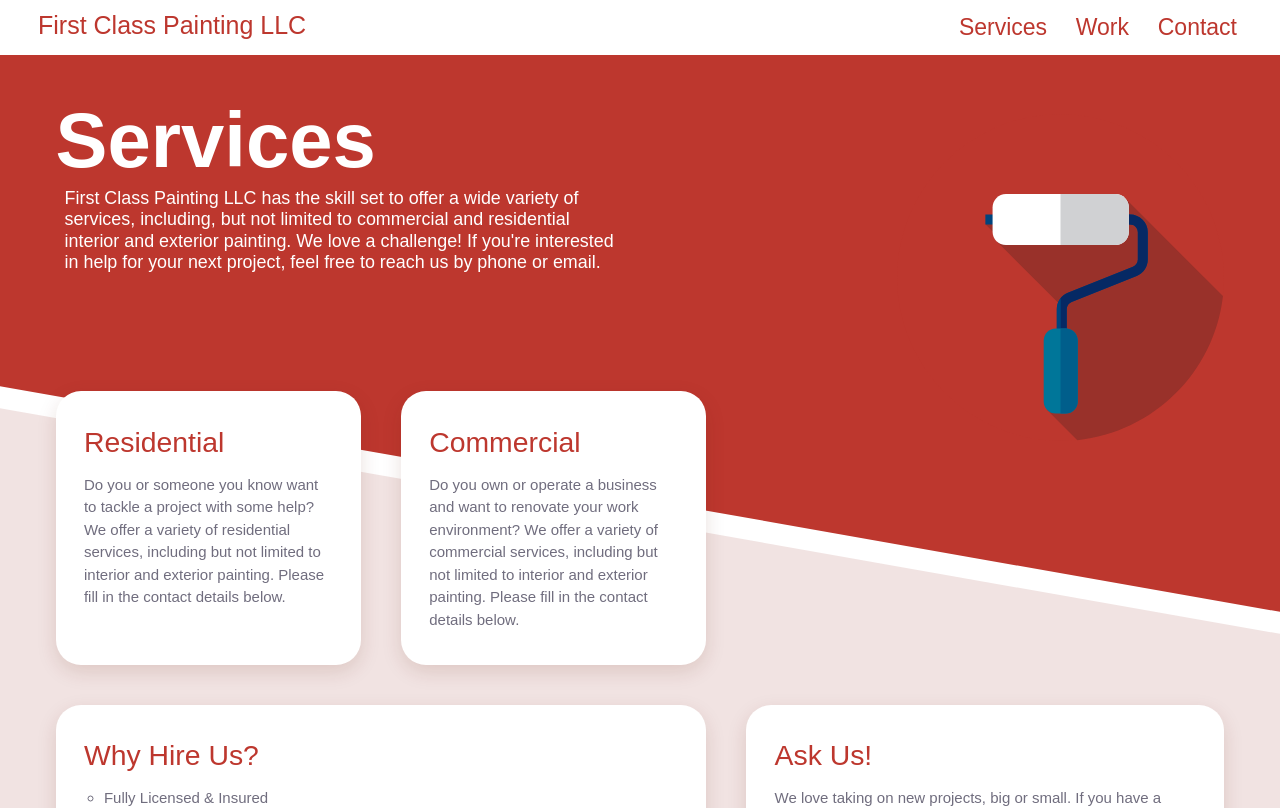
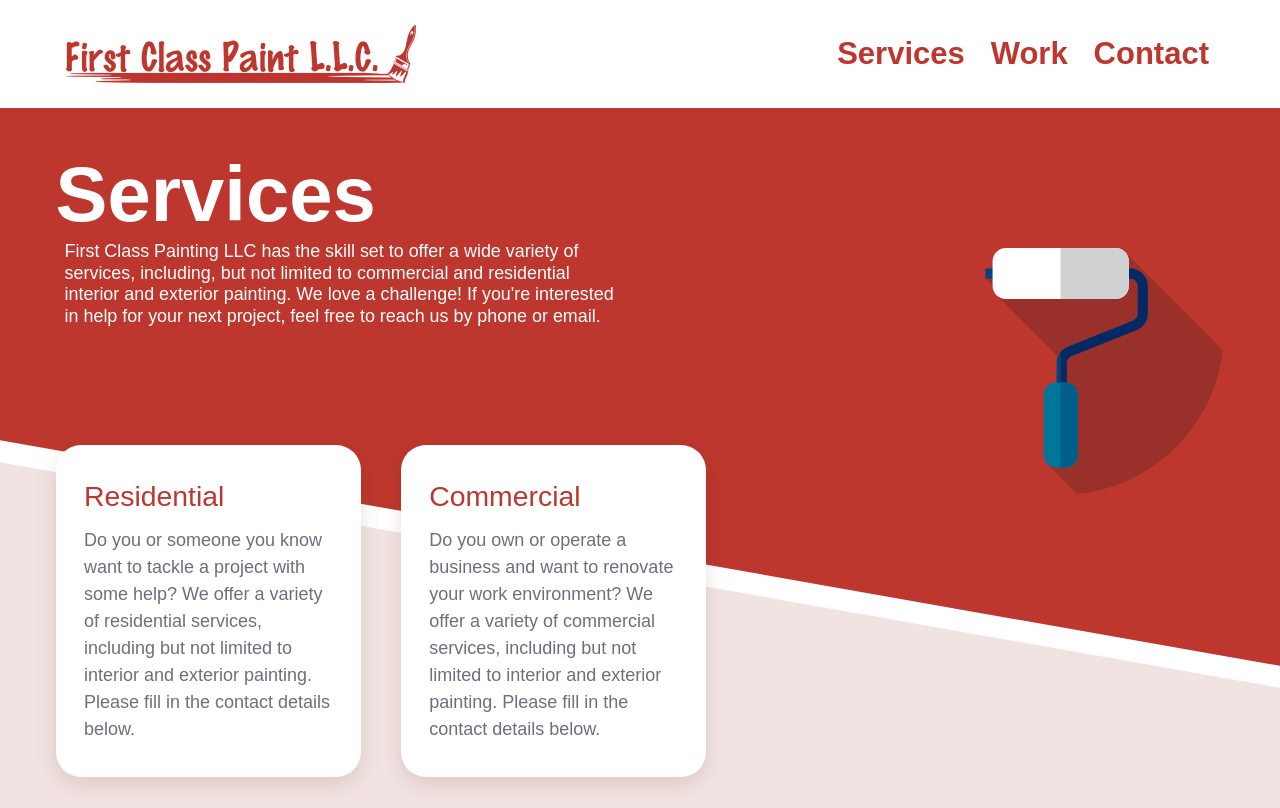
Before and after one commit to jnordan132/FirstClassPaintingLLC, a React (Create React App) app: page / in a window 1280 px wide. Shown: the top 808 px of the page. Built offline with nearby package versions, Linux system fonts and the light colour scheme.

Commit message:
continued SEO updates

```diff
--- a/public/index.html
+++ b/public/index.html
@@ -19,6 +19,14 @@
     />
     <title>Expert Painting Services | First Class Painting LLC</title>
   </head>
+  <script async src="https://www.googletagmanager.com/gtag/js?id=G-DCY709PYN2"></script>
+<script>
+  window.dataLayer = window.dataLayer || [];
+  function gtag(){dataLayer.push(arguments);}
+  gtag('js', new Date());
+
+  gtag('config', 'G-DCY709PYN2');
+</script>
   <body>
     <div id="root"></div>
     <script
--- a/src/components/Footer/index.tsx
+++ b/src/components/Footer/index.tsx
@@ -183,7 +183,7 @@ export default class Footer extends React.Component {
                   duration={500}
                 >
                   <a href="tel:9107463360" className="nav-link active">
-                    +1 (910) 746-3360
+                    (910) 746-3360
                   </a>
                 </Link>
               </li>
@@ -206,7 +206,7 @@ export default class Footer extends React.Component {
           </section>
           <br />
           <div className="copyright">
-            <p>© 2023 First Class Painting LLC. All rights reserved.</p>
+            <p>© 2025 First Class Painting LLC. All rights reserved.</p>
           </div>
         </section>
       </footer>
--- a/src/components/Header/index.css
+++ b/src/components/Header/index.css
@@ -10,10 +10,11 @@
   background: white;
   color: rgb(189, 55, 46);
   z-index: 1;
+  padding: 20px;
 }
 
 .navbar {
-  font-size: 23px;
+  font-size: 31px;
   margin-left: 1em;
   margin-right: 1em;
 }
@@ -24,7 +25,7 @@
   width: 100%;
 }
 
-a {
+.navbar-nav a {
   text-decoration: none;
 }
 
@@ -37,18 +38,20 @@ ul {
 }
 
 .nav-item a {
-  font-weight: 500;
+  font-weight: 600;
 }
 
 .navbar-light .navbar-nav .nav-link.active,
 .navbar-light .navbar-nav .show > .nav-link {
   color: rgb(189, 55, 46);
   text-align: center;
+  cursor: pointer !important
 }
 
 .navbar-light:hover .navbar-nav:hover .nav-link.active:hover,
 .navbar-light:hover .navbar-nav:hover .show:hover > .nav-link:hover {
   transform: scale(1.05);
+  cursor: pointer !important;
 }
 
 .nav-link .active {
--- a/src/components/Header/index.tsx
+++ b/src/components/Header/index.tsx
@@ -1,5 +1,6 @@
 import * as React from "react";
 import { Link } from "react-scroll";
+import Logo from "../../assets/images/LogoImgMain.png";
 import "./index.css";
 
 export default class Header extends React.Component {
@@ -10,7 +11,8 @@ export default class Header extends React.Component {
           <div className="container-fluid">
             <nav className="navbar navbar-expand-lg navbar-light">
               <div className="container-fluid">
-                <h1>First Class Painting LLC</h1>
+                {/* <h1>First Class Painting LLC</h1>÷ */}
+                <img src={Logo} style={{width:"350px"}}></img>
                 <button
                   className="navbar-toggler collapsed d-flex d-lg-none flex-column justify-content-around"
                   type="button"
--- a/src/components/Services/index.css
+++ b/src/components/Services/index.css
@@ -168,6 +168,7 @@ ul li:before {
   margin-top: var(--s-1);
   font-weight: 400;
   color: #706d7e;
+  font-size: 18px !important;
 }
 .servicesItem:hover {
   background-color: var(--color-brand-accent);
```
Also changed, not shown: src/assets/images/LogoImgMain.png (added).
